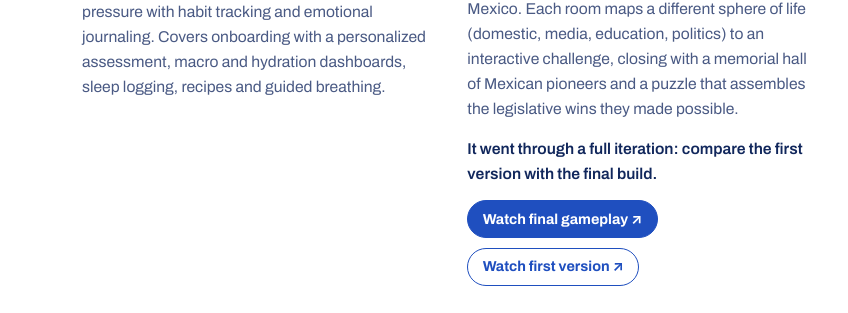
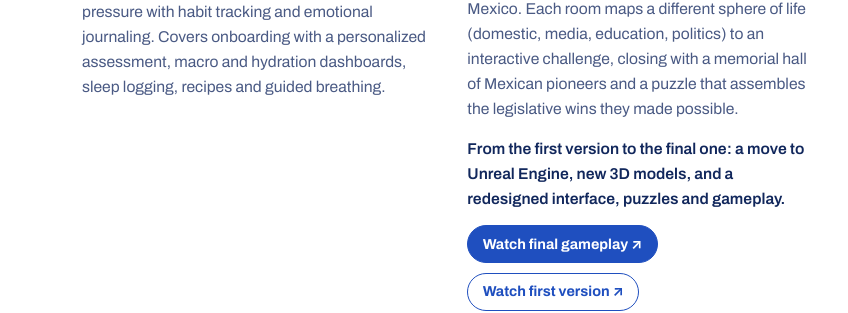
Before and after one commit to Comodindin/Portafolio_SRC, a website: page index.html in a window 1280 px wide. Shown: the part 1376-1689 px from the top of the page, 0-848 px from the left. Drawn offline with Linux system fonts and the light colour scheme.

Commit message:
Echoes of the Past: describe what changed between versions
Co-Authored-By: Claude Opus 5.5 <noreply@anthropic.com>

```diff
--- a/index.html
+++ b/index.html
@@ -96,7 +96,7 @@
                         </ul>
                         <h3>Echoes of the Past, Voices of the Present</h3>
                         <p data-i18n="p2Desc">A first-person puzzle game on gender inequality in Mexico. Each room maps a different sphere of life (domestic, media, education, politics) to an interactive challenge, closing with a memorial hall of Mexican pioneers and a puzzle that assembles the legislative wins they made possible.</p>
-                        <p class="card-iteration" data-i18n="p2Iter">It went through a full iteration: compare the first version with the final build.</p>
+                        <p class="card-iteration" data-i18n="p2Iter">From the first version to the final one: a move to Unreal Engine, new 3D models, and a redesigned interface, puzzles and gameplay.</p>
                         <div class="card-links">
                             <a href="https://youtu.be/jsRfcmPOvq0" target="_blank" rel="noopener noreferrer" data-i18n="p2Final">Watch final gameplay ↗</a>
                             <a href="https://www.youtube.com/watch?v=3g7ZTem0jRA" target="_blank" rel="noopener noreferrer" data-i18n="p2First">Watch first version ↗</a>
--- a/js/i18n.js
+++ b/js/i18n.js
@@ -38,7 +38,7 @@
             p1Title: 'VITALIA: Health & Wellness App',
             p1Desc: 'A functional iOS app built around one deliberate product decision: replacing calorie-counting pressure with habit tracking and emotional journaling. Covers onboarding with a personalized assessment, macro and hydration dashboards, sleep logging, recipes and guided breathing.',
             p2Desc: 'A first-person puzzle game on gender inequality in Mexico. Each room maps a different sphere of life (domestic, media, education, politics) to an interactive challenge, closing with a memorial hall of Mexican pioneers and a puzzle that assembles the legislative wins they made possible.',
-            p2Iter: 'It went through a full iteration: compare the first version with the final build.',
+            p2Iter: 'From the first version to the final one: a move to Unreal Engine, new 3D models, and a redesigned interface, puzzles and gameplay.',
             p2Final: 'Watch final gameplay ↗',
             p2First: 'Watch first version ↗',
             p3Title: 'Femicide Cartography',
@@ -160,7 +160,7 @@
             p1Title: 'VITALIA: app de salud y bienestar',
             p1Desc: 'Una app funcional para iOS construida sobre una decisión de producto: sustituir la presión de contar calorías por el seguimiento de hábitos y un diario emocional. Incluye onboarding con una evaluación personalizada, paneles de macros e hidratación, registro de sueño, recetas y respiración guiada.',
             p2Desc: 'Un juego de puzzles en primera persona sobre la desigualdad de género en México. Cada sala representa un ámbito de la vida (el hogar, los medios, la educación, la política) con un reto interactivo, y cierra con un memorial de pioneras mexicanas y un puzzle que reúne los logros legislativos que hicieron posibles.',
-            p2Iter: 'Pasó por una iteración completa: compara la primera versión con la versión final.',
+            p2Iter: 'De la primera versión a la final: cambio de motor a Unreal Engine, modelos 3D nuevos y rediseño de la interfaz, los puzzles y la dinámica de juego.',
             p2Final: 'Ver gameplay final ↗',
             p2First: 'Ver primera versión ↗',
             p3Title: 'Cartografía del feminicidio',
```
